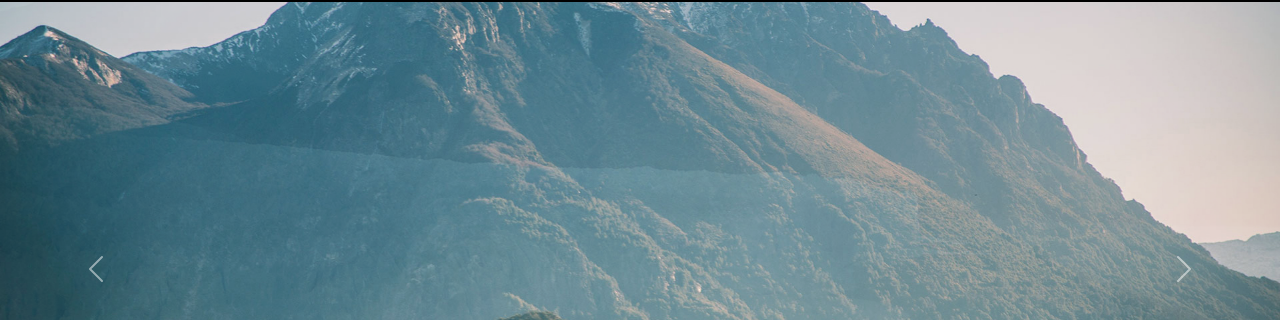
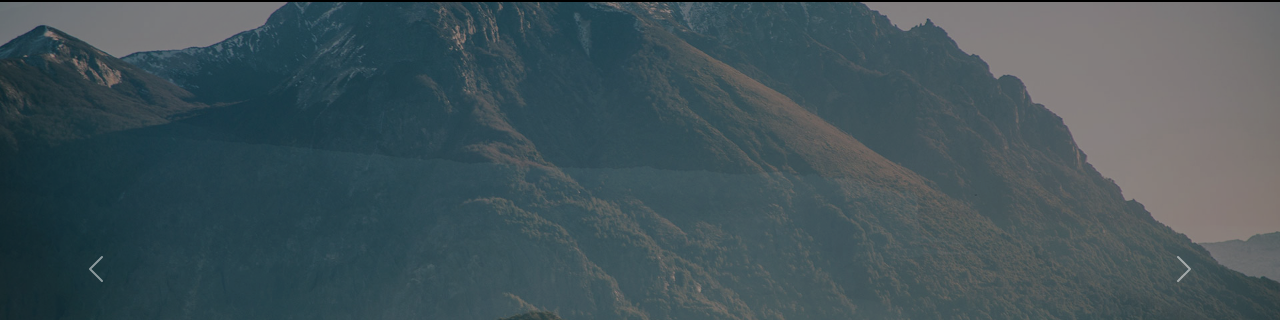
Before and after one commit to afernandez89/afernandez89.github.io, a plain HTML site: page index.html in a window 1280 px wide. Shown: the part 54-374 px from the top of the page. Drawn offline with nearby package versions, Linux system fonts and the light colour scheme; a web font is replaced by a local one.

Commit message:
Add files via upload

```diff
--- a/index.html
+++ b/index.html
@@ -86,21 +86,21 @@
             </div>
             <div class="carousel-inner">
                 <div class="carousel-item active">
-                    <img src="images/FotoPortada1.jpg" class="d-block w-100" alt="Montañas">
+                    <img src="images/FotoPortada1.jpg" class="d-block w-100 filter" alt="Montañas">
                     <div class="carousel-caption d-none d-md-block">
                         <p class="textoCar animate__animated animate__zoomIn animate__slower">Montañas</p>
                         <p class="textoCar2 animate__animated animate__slideInLeft animate__slower">Disfrute de esta experiencia</p>
                     </div>
                 </div>
                 <div class="carousel-item">
-                    <img src="images/FotoPortada2.jpg" class="d-block w-100" alt="Glaciares">
+                    <img src="images/FotoPortada2.jpg" class="d-block w-100 filter" alt="Glaciares">
                     <div class="carousel-caption d-none d-md-block">
                         <p class="textoCar animate__animated  animate__zoomIn animate__slower">Glaciares</p>
                         <p class="textoCar2 animate__animated animate__slideInLeft animate__slower">Disfrute de esta experiencia</p>
                     </div>
                 </div>
                 <div class="carousel-item">
-                    <img src="images/FotoPortada3.jpg" class="d-block w-100" alt="Playa">
+                    <img src="images/FotoPortada3.jpg" class="d-block w-100 filter" alt="Playa">
                     <div class="carousel-caption d-none d-md-block">
                         <p class="textoCar  animate__animated animate__zoomIn animate__slower">Playas</p>
                         <p class="textoCar2 animate__animated animate__slideInLeft animate__slower">Disfrute de esta experiencia</p>
```
